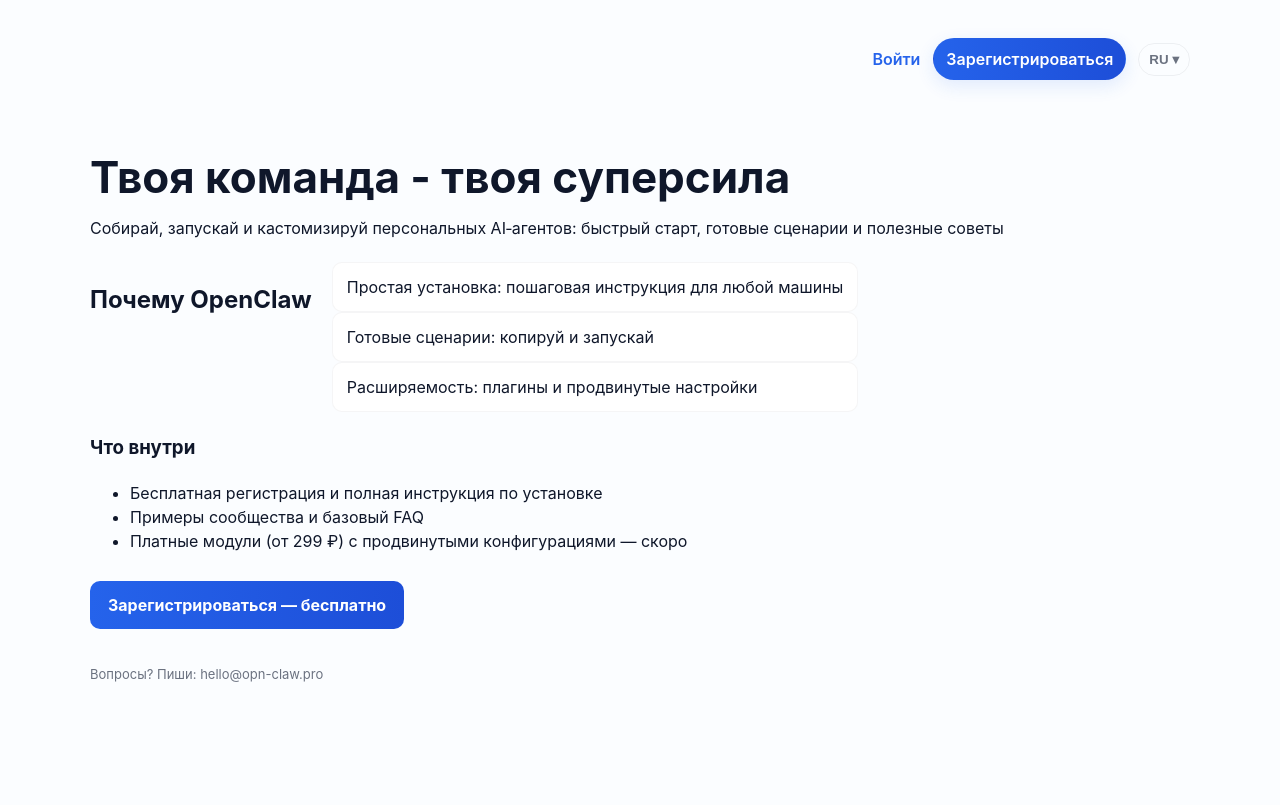
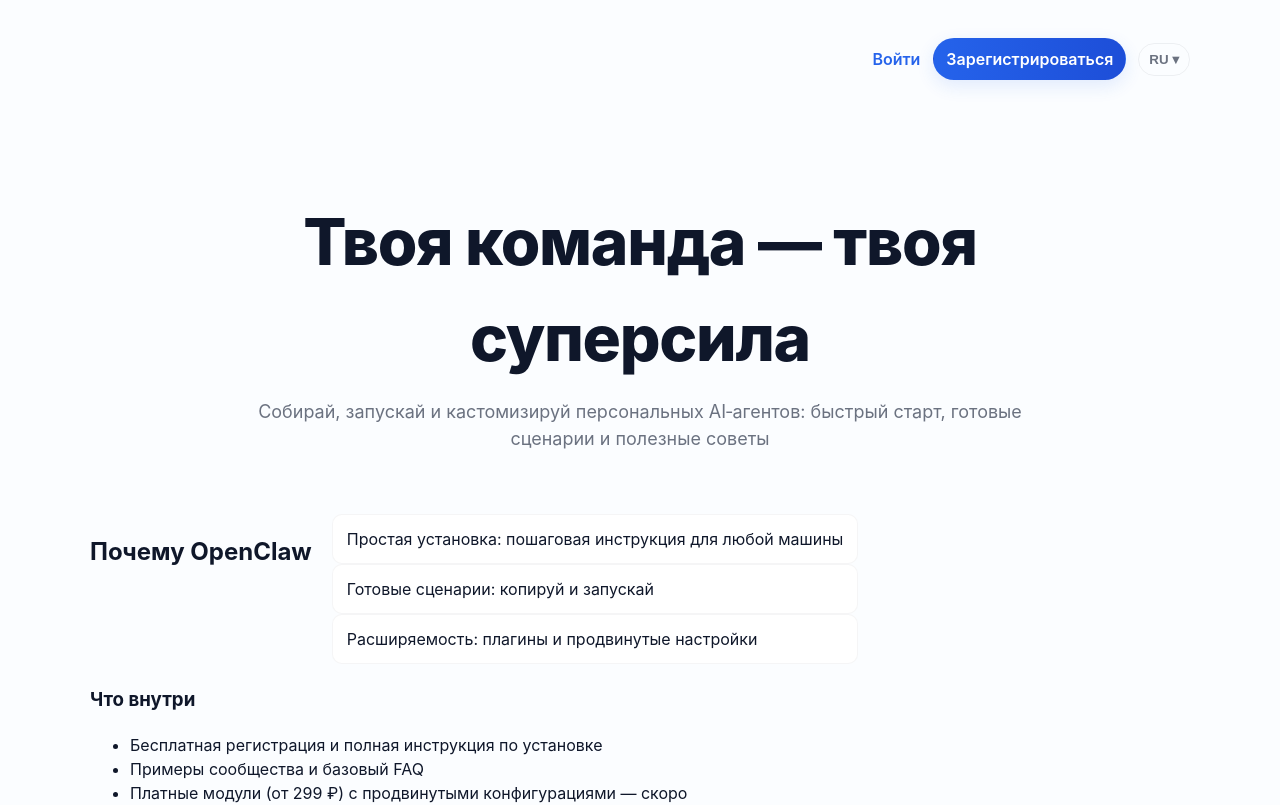
Before and after one commit to novaaurelis/nova-ai-agents-site-backup, a Next.js app: page /ru in a window 1280 px wide. Shown: the top 805 px of the page. Built offline with nearby package versions, Linux system fonts and the light colour scheme.

Commit message:
design: hero layout - long dash, center, larger title and constrained subtitle width

```diff
--- a/pages/en/index.js
+++ b/pages/en/index.js
@@ -7,8 +7,10 @@ export default function EnHome(){
       <Header/>
       <main className="container">
         <section className="hero">
-          <h1 className="hero-title">Your team — your superpower</h1>
-          <p className="hero-sub">Build, run and customize personal AI agents: quick start, ready workflows and practical tips</p>
+          <div className="hero-inner">
+            <h1 className="hero-title">Your team — your superpower</h1>
+            <p className="hero-sub">Build, run and customize personal AI agents: quick start, ready workflows and practical tips</p>
+          </div>
         </section>
 
         <section className="features">
--- a/pages/ru/index.js
+++ b/pages/ru/index.js
@@ -7,8 +7,10 @@ export default function RuHome(){
       <Header/>
       <main className="container">
         <section className="hero">
-          <h1 className="hero-title">Твоя команда - твоя суперсила</h1>
-          <p className="hero-sub">Собирай, запускай и кастомизируй персональных AI‑агентов: быстрый старт, готовые сценарии и полезные советы</p>
+          <div className="hero-inner">
+            <h1 className="hero-title">Твоя команда — твоя суперсила</h1>
+            <p className="hero-sub">Собирай, запускай и кастомизируй персональных AI‑агентов: быстрый старт, готовые сценарии и полезные советы</p>
+          </div>
         </section>
 
         <section className="features">
--- a/styles/globals.css
+++ b/styles/globals.css
@@ -38,8 +38,12 @@ body{
 
 /* Hero / page content */
 main.container{background:transparent;padding-top:36px;padding-bottom:60px}
-h1{font-size:clamp(28px,4vw,44px);margin:0 0 12px;line-height:1.05}
-.lead{color:var(--muted);font-size:18px;margin:8px 0 18px}
+.hero{display:flex;justify-content:center;padding:40px 0}
+.hero-inner{text-align:center;max-width:820px}
+.hero-title{font-size:clamp(36px,6vw,64px);margin:0 0 12px;font-weight:800;letter-spacing:-0.02em}
+.hero-sub{color:var(--muted);font-size:18px;margin:0 auto;max-width:72ch}
+
+/* keep earlier styles for features */
 .features{display:flex;gap:20px;flex-wrap:wrap;margin-top:22px}
 .features ul{list-style:none;padding:0;margin:0}
 .features li{background:var(--surface);border:1px solid rgba(15,23,42,0.04);padding:12px 14px;border-radius:10px;min-width:180px}
```
